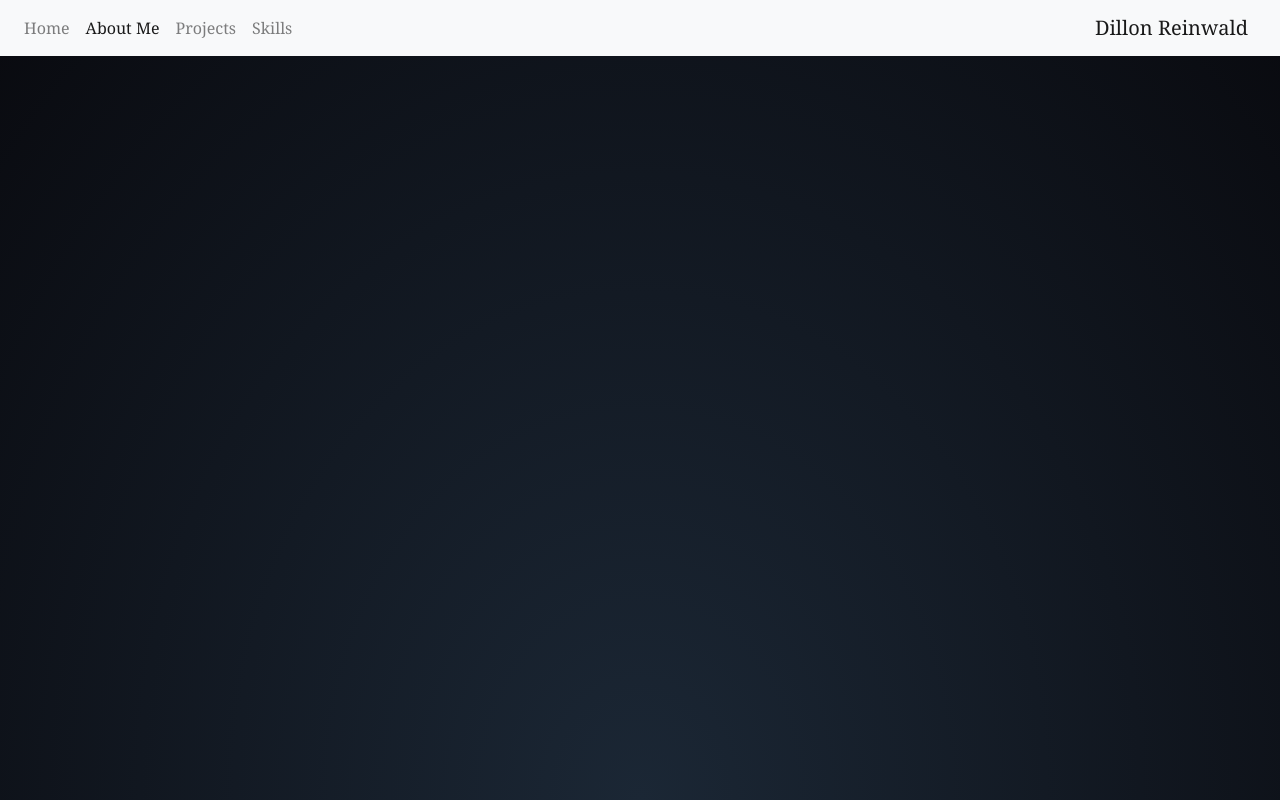
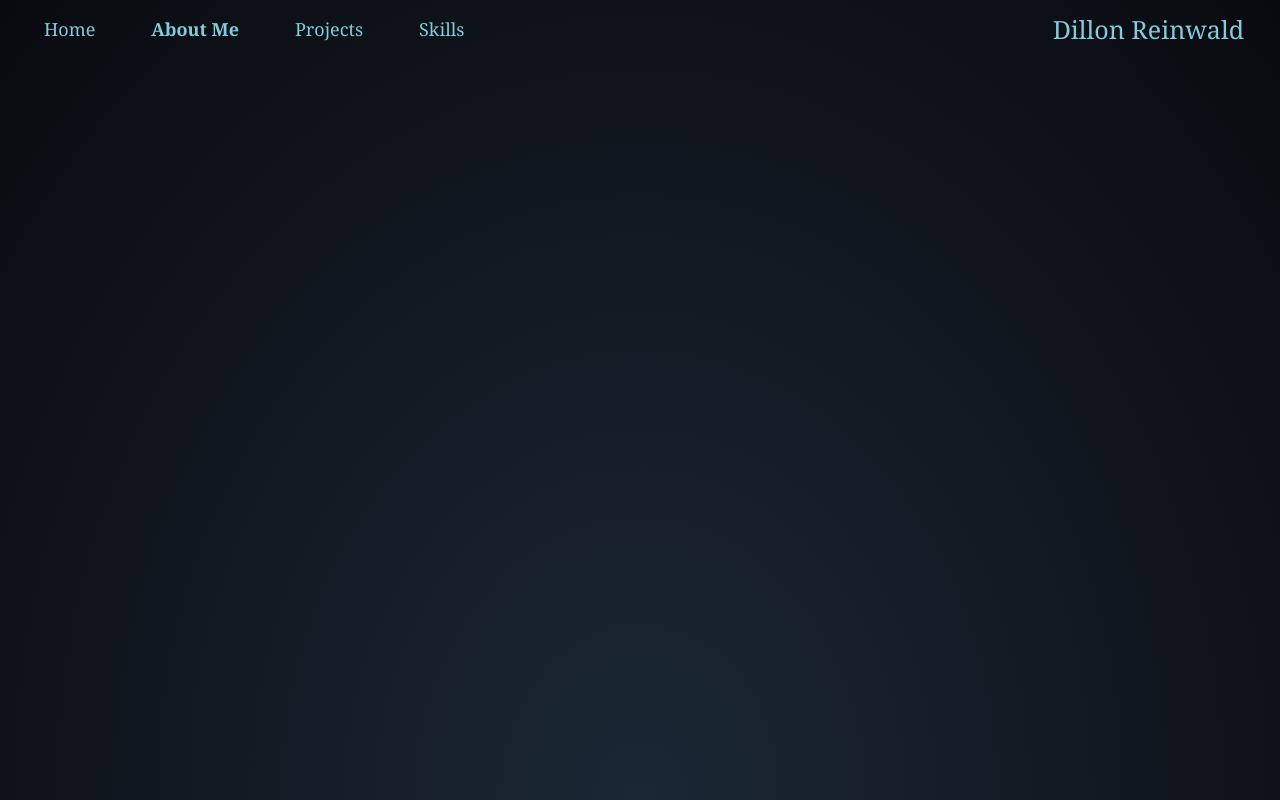
Before and after one commit to dillrein/ReinwaldPortfolio, a plain HTML site: page pages/aboutMe.html in a window 1280 px wide. Drawn offline with nearby package versions, Linux system fonts and the light colour scheme; files that its build step writes are made by us from their sources; files whose address does not match are found by name.

Commit message:
added sandwhich to navbar

```diff
--- a/assets/css/style.css
+++ b/assets/css/style.css
@@ -10,6 +10,30 @@ body{
     font-family: Georgia, 'Times New Roman', Times, serif;
     color: white;
     z-index: -100;
+
+}
+
+
+.nav-link{
+    color: #82ccdd;
+    font-size: 18px;
+    margin: 0px 20px 0px 20px;
+
+}
+
+nav .active{
+    font-weight: bold;
+}
+
+.nav-link:hover{
+    color: white;
+}
+
+
+#headerRight{
+    color: #82ccdd;
+    font-size: 25px;
+    margin: 0px 20px 0px 20px;
 
 }
 
@@ -72,7 +96,3 @@ body{
     max-width: 50vh;
     border-radius: 100px;
 }
-
-/* .navbar-brand{
-
-} */
--- a/pages/aboutMe.html
+++ b/pages/aboutMe.html
@@ -22,8 +22,9 @@
 </head>
 
 <body>
-    <nav class="navbar fixed-top navbar-expand-lg navbar-light bg-light">
-
+    <nav class="navbar fixed-top navbar-expand-lg bg-transparent">
+        <button class="navbar-toggler" type="button" data-toggle="collapse" data-target="#navbarNav"
+            aria-controls="navbarTogglerDemo01" aria-expanded="false" aria-label="Toggle navigation"></button>
         <div class="collapse navbar-collapse" id="navbarNav">
             <ul class="navbar-nav">
                 <li class="nav-item ">
@@ -42,7 +43,7 @@
 
         </div>
 
-        <a class="navbar-brand float-right" href="#">Dillon Reinwald</a>
+        <span id="headerRight" class="float-right ">Dillon Reinwald</span>
     </nav>
 
 
```
